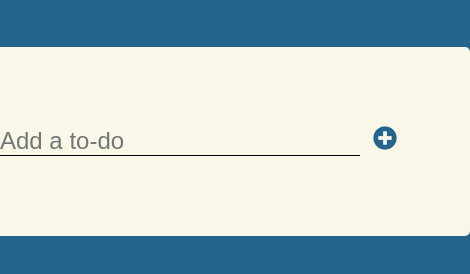
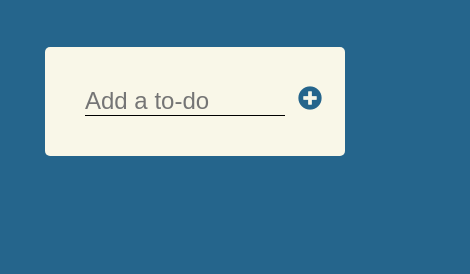
Before and after one commit to srhbishop/todo-app, a plain HTML site: page index.html in a window 390 px wide. Shown: the part 112-386 px from the top of the page, 470 px wide, since content can reach past the window. Drawn offline with Linux system fonts and the light colour scheme.

Commit message:
Add files via upload
04/25/20 update: added @media for optimized mobile viewing

```diff
--- a/style.css
+++ b/style.css
@@ -91,3 +91,27 @@ h1 {
     opacity: .5;
     text-decoration: line-through;
 }
+
+@media only screen and (max-width: 560px) {
+    .list-container {
+        background-color: #F9F7E8;
+        width: 300px;
+        padding: 20px;
+        margin: 50px;
+        border-radius: 5px;
+    }
+
+    .user-input {
+        width: 200px;
+        font-size: 1.5rem;
+        border: none;
+        background-color: #F9F7E8;
+        border-bottom: solid black 1px;
+    }
+
+    .add-item-container {
+        display: flex;
+        align-items: center;
+        margin: 10px;
+    }
+}
```
